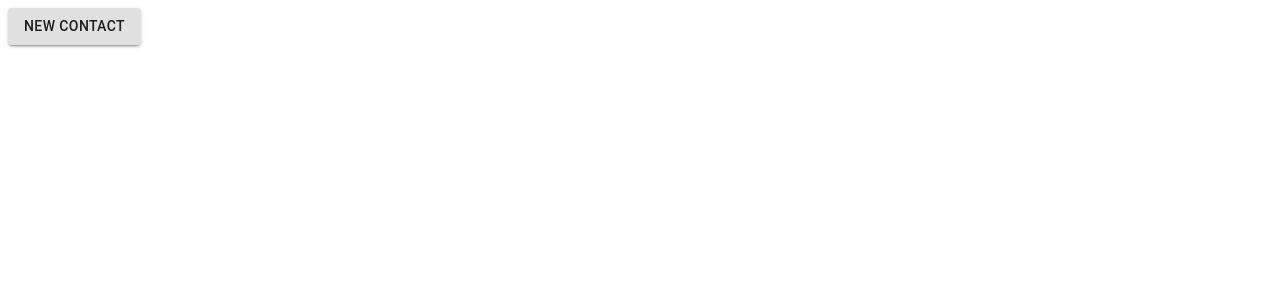
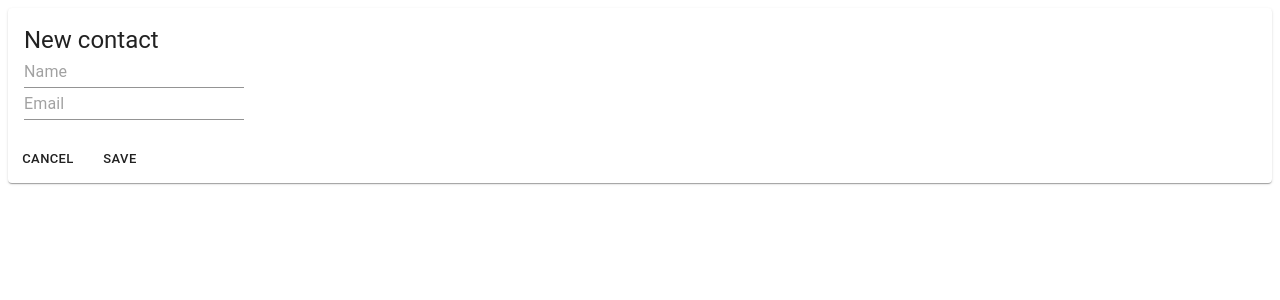
Before and after one commit to appshore/contacts, a React (Create React App) app: page /contact in a window 1280 px wide. Shown: the top 300 px of the page. Built offline with nearby package versions, Linux system fonts and the light colour scheme.

Commit message:
refactor flow

```diff
--- a/src/ContactNew.tsx
+++ b/src/ContactNew.tsx
@@ -1,58 +1,58 @@
-import React, { Fragment } from 'react';
+import React from 'react';
+import { Link } from 'react-router-dom'
 import { Mutation } from 'react-apollo';
 
 import Button from '@material-ui/core/Button';
-import IconButton from '@material-ui/core/IconButton';
+import Card from '@material-ui/core/Card';
+import CardActions from '@material-ui/core/CardActions';
+import CardContent from '@material-ui/core/CardContent';
 import Input from '@material-ui/core/Input';
-
-import SaveIcon from '@material-ui/icons/Save';
+import Typography from '@material-ui/core/Typography';
 
 import { SAVE_CONTACT } from './Contact';
 
-const ContactSave = ({ id }: any) => {
+const ContactNew = ({ id }: any) => {
   return (
     <Mutation mutation={SAVE_CONTACT} variables={{ id }}>
       {(saveContact: any, result: any) => {
-        console.log('Save contact result', result);
-        const { data, error } = result;
+        const { error } = result;
 
         if (error) {
           return (
             <p>{`Error - ${error}`}</p>
           );
         };
-        if (data && data.saveContact) {
-          return (
-            <p>{'Contact deleted!'}</p>
-          );
-        };
 
         return (
-          <Fragment>
+          <Card>
+            <CardContent>
+              <Typography variant="h5" component="h2">
+                New contact
+              </Typography>
+              <div>
                 <Input
+                  name="name"
                   defaultValue=""
                   placeholder="Name"
                 />
+              </div>
+              <div>
                 <Input
+                  name="email"
                   defaultValue=""
                   placeholder="Email"
                 />
-            <IconButton edge="end" onClick={() => saveContact(id)}>
-              <SaveIcon />
-            </IconButton>
-          </Fragment>
+              </div>
+            </CardContent>
+            <CardActions>
+              <Button size="small"><Link to="/">Cancel</Link></Button>
+              <Button size="small" onClick={() => saveContact(id)}>Save</Button>
+            </CardActions>
+          </Card>
         );
       }}
     </Mutation>
   );
 }
 
-const ContactNew = () => {
-  return (
-    <Button variant="contained" onClick={() => <ContactSave />}>
-      New contact
-    </Button>
-  );
-}
-
 export default ContactNew;
```
Lines whose indentation alone changed are shown as unchanged.
